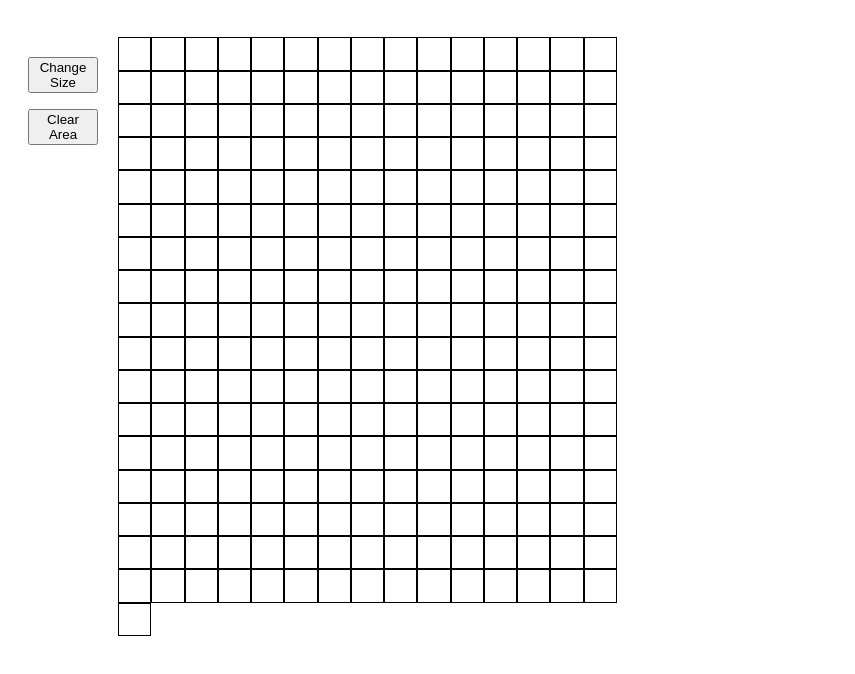
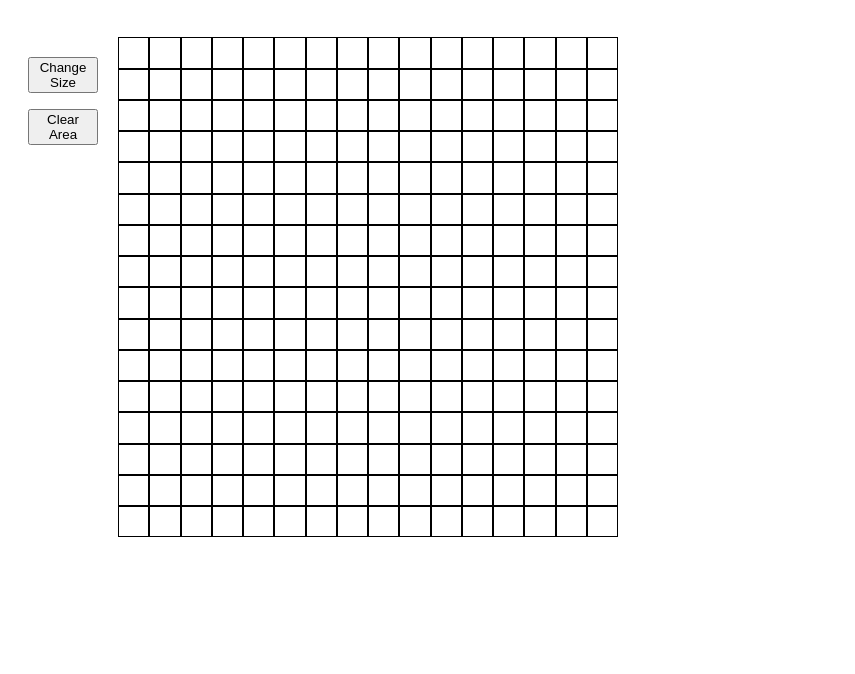
Before and after one commit to vasilije86/etch-a-sketch, a plain HTML site: page index.html in a window 1280 px wide. Both pictures are taken after a click on the button "Clear Area". Shown: the part 120-794 px from the top of the page, without its empty margins (0-855 px from the left). Drawn offline with Linux system fonts and the light colour scheme.

Commit message:
Changed css for better sizing and added function to clear the grid

```diff
--- a/script.js
+++ b/script.js
@@ -10,8 +10,14 @@ function setSize (gridSize) {
         div.style.cssText = `width : ${cellSize}px; height : ${cellSize}px;border:1px solid black`;
         div.addEventListener('mouseover', () => {
             div.style.backgroundColor = "black";
-        })
+        });
         container.appendChild(div);
     }
-};
+}
 setSize(gridSize);
+clearButton.addEventListener('click', () => {
+    const cells = document.querySelectorAll('#container div')
+    cells.forEach(cell => {
+        cell.style.backgroundColor = 'white';
+    });
+});
--- a/style.css
+++ b/style.css
@@ -34,3 +34,6 @@ button {
     display: flex;
     flex-wrap: wrap;
 }
+#container div{
+    box-sizing: border-box;
+}
```
